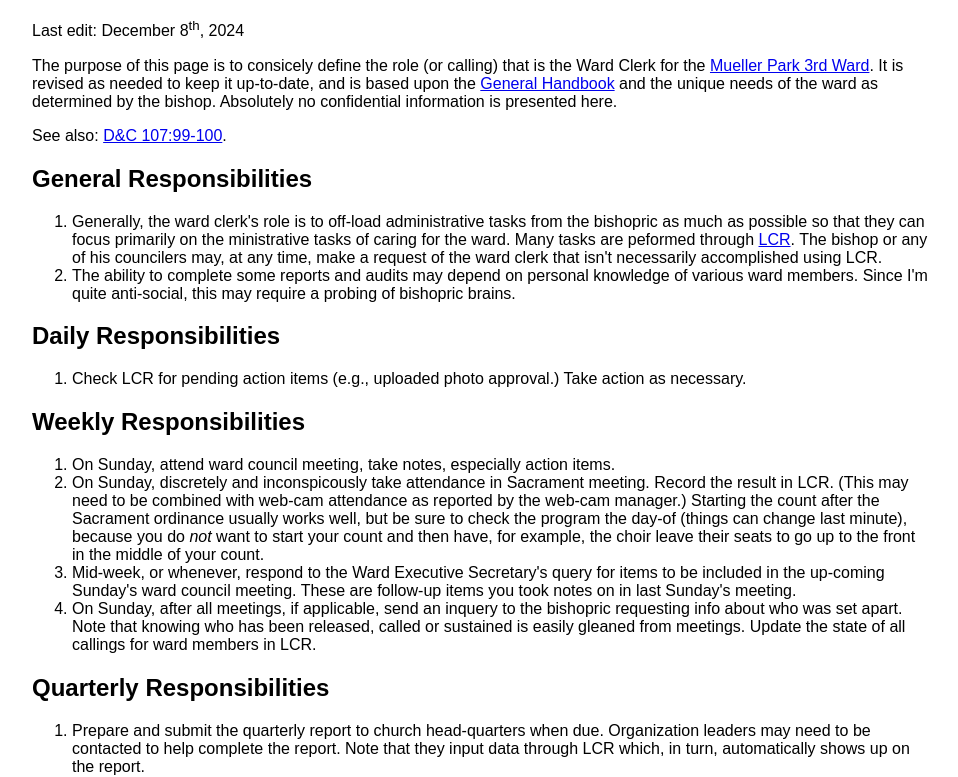
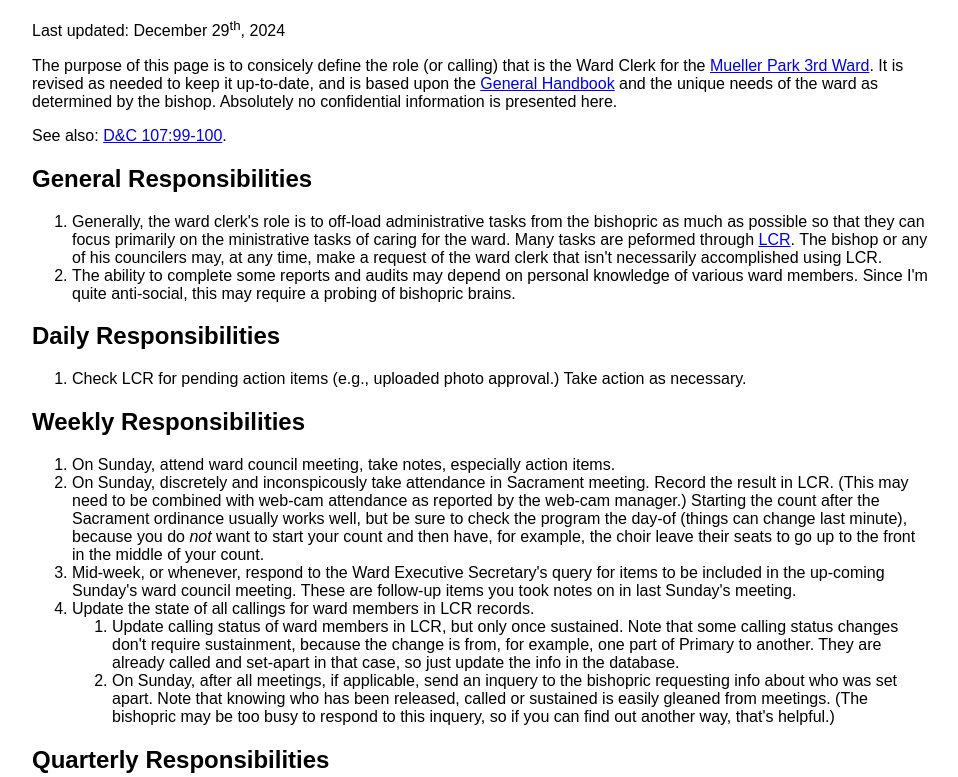
Before and after one commit to spencerparkin/mp3w-clerk-role, a plain HTML site: page index.html in a window 1280 px wide. Shown: the part 48-825 px from the top of the page, without its empty margins (160-1118 px from the left). Drawn offline with Linux system fonts and the light colour scheme.

Commit message:
Add some info I didn't know.

```diff
--- a/index.html
+++ b/index.html
@@ -15,7 +15,7 @@ p, h1, h2, h3, h4, li {
 	<body>
 		<h1>Mueller Park 3rd Ward Clerk</h1>
 		<p>
-		Last edit: December 8<sup>th</sup>, 2024
+		Last updated: December 29<sup>th</sup>, 2024
 		</p>
 		<p>
 		The purpose of this page is to consicely define
@@ -59,7 +59,15 @@ p, h1, h2, h3, h4, li {
 			notes on in last Sunday's meeting.
 			</li>
 			<li>
-			On Sunday, after all meetings, if applicable, send an inquery to the bishopric requesting info about who was set apart.  Note that knowing who has been released, called or sustained is easily gleaned from meetings.  Update the state of all callings for ward members in LCR.
+			Update the state of all callings for ward members in LCR records.
+				<ol>
+					<li>
+					Update calling status of ward members in LCR, but only once sustained.  Note that some calling status changes don't require sustainment, because the change is from, for example, one part of Primary to another.  They are already called and set-apart in that case, so just update the info in the database.
+					</li>
+					<li>
+					On Sunday, after all meetings, if applicable, send an inquery to the bishopric requesting info about who was set apart.  Note that knowing who has been released, called or sustained is easily gleaned from meetings.  (The bishopric may be too busy to respond to this inquery, so if you can find out another way, that's helpful.)
+					</li>
+				</ol>
 			</li>
 		</ol>
 		<h2>Quarterly Responsibilities</h2>
```
Also changed, not shown: 1 other file.
